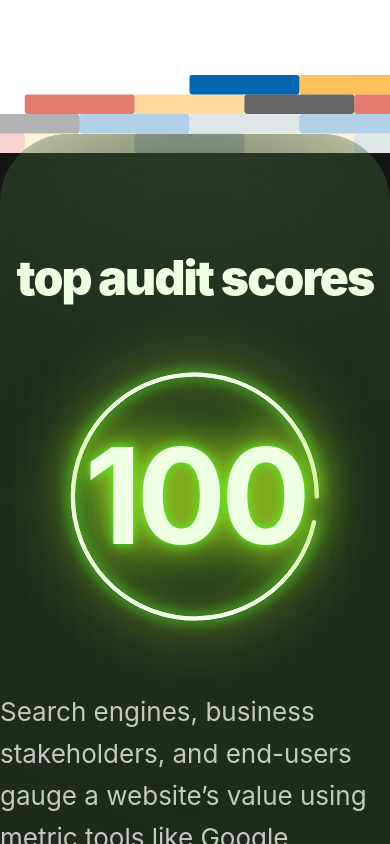
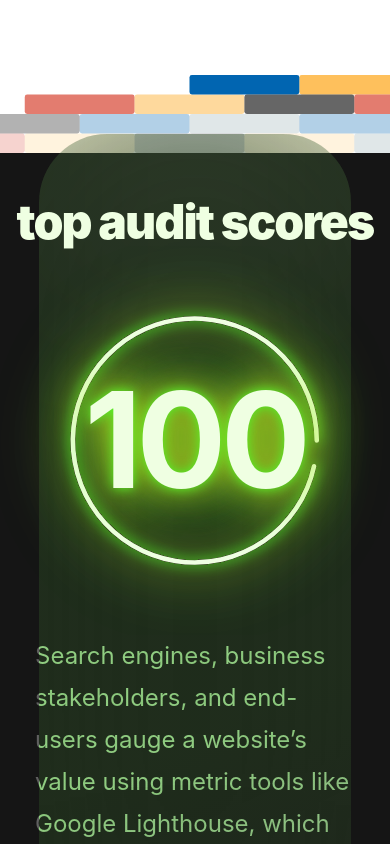
Before and after one commit to C3nE3s/jamstack-101, a Next.js app: page / in a window 390 px wide. Shown: the part 3200-4044 px from the top of the page. Built offline with nearby package versions, Linux system fonts and the light colour scheme.

Commit message:
z-index for color dodge score bg

```diff
--- a/components/Layout.tsx
+++ b/components/Layout.tsx
@@ -31,7 +31,7 @@ const Layout: React.FC<PropsWithChildren<LayoutProps>> = ({
       </Head>
       <main className="relative">
         {/* Background Vertical Stripe */}
-        <span className="absolute inset-0 lg:px-[7.25rem] h-fit w-full max-w-7xl mx-auto bg-transparent">
+        <span className="absolute inset-0 lg:px-[7.25rem] h-fit w-full max-w-7xl mx-auto bg-transparent -z-10">
           <Image
             src="/images/vertical_dashed_grid.svg"
             layout="responsive"
--- a/components/ScoreCircle/ScoreCircle.tsx
+++ b/components/ScoreCircle/ScoreCircle.tsx
@@ -8,7 +8,7 @@ interface ScoreCircleProps {
 
 const ScoreCircle: React.FC<ScoreCircleProps> = ({ dim, className }) => {
   const combinedStyles = `${className ?? ""} relative w-full`;
-
+  const dimStyle = dim ? "opacity-30" : "";
   return (
     <div className={combinedStyles}>
       <Image
@@ -18,7 +18,7 @@ const ScoreCircle: React.FC<ScoreCircleProps> = ({ dim, className }) => {
         height={338}
         alt=""
         role="presentation"
-        className=""
+        className={dimStyle}
       />
       <span
         className={
--- a/components/ScoreContainer/ScoreContainer.module.scss
+++ b/components/ScoreContainer/ScoreContainer.module.scss
@@ -1,10 +1,16 @@
 .container {
+  position: absolute;
+  inset: 0;
+  width: 80%;
+  margin: 0 auto;
+  height: 100%;
   display: flex;
   flex-direction: column;
   background: linear-gradient(25.39deg, rgba(255, 255, 255, 0.024) 18.54%, rgba(123, 245, 93, 0.108) 62.25%);
   mix-blend-mode: normal;
   backdrop-filter: blur(120px);
   border-radius: 68px;
-  // transform: matrix(-1, 0, 0, 1, 0, 0);
+  transform: matrix(-1, 0, 0, 1, 0, 0);
   padding: 7.5rem 0;
+  z-index: -10;
 }
--- a/pages/index.tsx
+++ b/pages/index.tsx
@@ -136,7 +136,10 @@ const Home: NextPage<InferGetStaticPropsType<typeof getStaticProps>> = ({
       </Block>
 
       {/* markdown block */}
-      <Block bg="light" className="relative py-16 md:py-28 lg:py-36 -mb-[5%]">
+      <Block
+        bg="light"
+        className="-z-10 relative py-16 md:py-28 lg:py-36 -mb-[5%]"
+      >
         <div className="flex flex-col items-center md:items-stretch max-w-7xl mx-auto lg:pb-64 md:pb-32 sm:pb-36 pb-24">
           <Title
             as="h2"
@@ -187,8 +190,8 @@ const Home: NextPage<InferGetStaticPropsType<typeof getStaticProps>> = ({
       </Block>
 
       {/* Scores Block */}
-      <Block bg="dark" className="relative">
-        <ScoreContainer>
+      <Block bg="dark" className="relative h-fit py-16 md:py-28 lg:py-36">
+        <div className="z-10">
           <h2 className="text-ooze text-5xl sm:text-6xl md:text-7xl font-black leading-none text-center">
             top audit scores
           </h2>
@@ -198,14 +201,15 @@ const Home: NextPage<InferGetStaticPropsType<typeof getStaticProps>> = ({
             <ScoreCircle dim={true} className="hidden lg:block" />
             <ScoreCircle dim={false} className="hidden lg:block" />
           </div>
-          <div className="max-w-md lg:max-w-xl xl:max-w-2xl mx-auto font-sans font-normal text-3xl leading-[42px] text-[#C7C7C7] [&>*]:pb-6">
+          <div className="max-w-xs sm:max-w-md lg:max-w-xl xl:max-w-2xl mx-auto font-sans font-normal text-2xl sm:text-3xl leading-[42px] text-[#C7C7C7] [&>*]:pb-6 [&>*]:mix-blend-color-dodge">
             <p>{`Search engines, business stakeholders, and end-users gauge a website’s value using metric tools like Google Lighthouse, which measures site performance, SEO, and accessibility.`}</p>
             <br />
             <p>{`Performance is one of the most difficult scores to get to 100. This is especially true in a time when users demand JavaScript-heavy, highly-interactive web experiences.`}</p>
             <br />
             <p>{`A Jamstack website, delivering SEO-friendly, lean & clean HTML in milliseconds, promises higher search-engine ranking and a more positive, responsive end-user experience.`}</p>
           </div>
-        </ScoreContainer>
+          <ScoreContainer />
+        </div>
       </Block>
     </Layout>
   );
```
